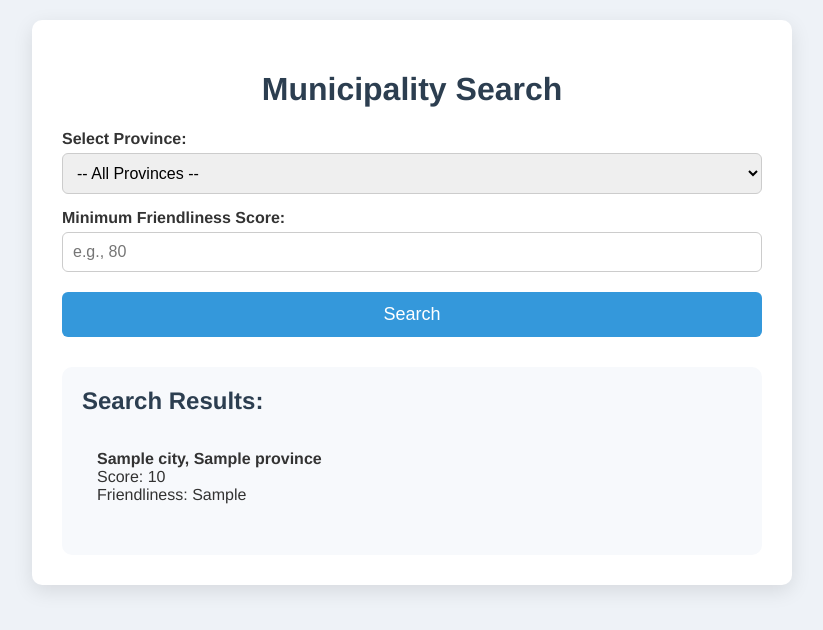
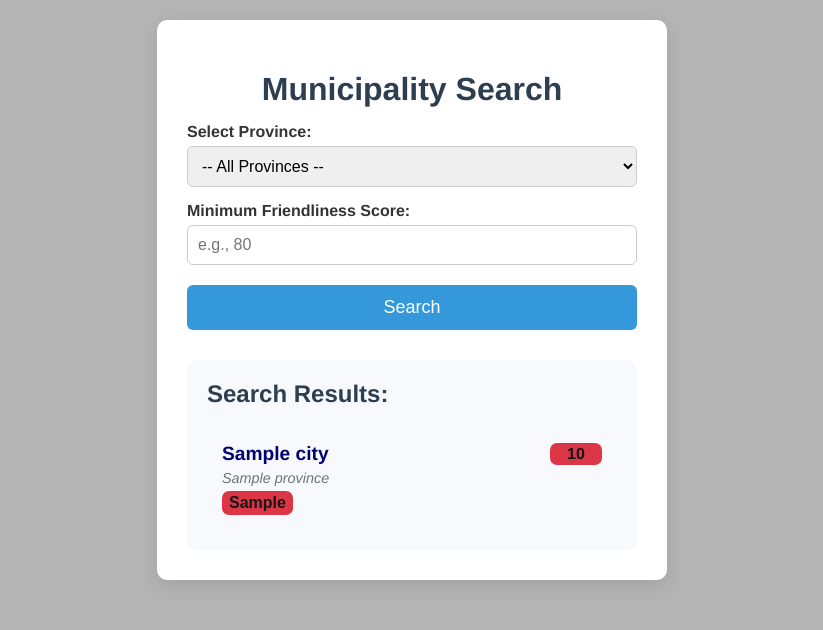
Before and after one commit to ASU-jcox43/SER40X-Group18-FTAC, a Flask app: template Logic/municipality_profile/templates/index.html in a window 1280 px wide. Shown: the top 630 px of the page, without its empty margins (228-1051 px from the left). Run offline with Flask 3, Linux system fonts and the light colour scheme; the template is opened without the code that fills it: most values are stand-ins (such as "Sample title", 1, 10 or a date in 2020).

Commit message:
updated frontend example for municipality profile

```diff
--- a/Logic/municipality_profile/app.py
+++ b/Logic/municipality_profile/app.py
@@ -1,26 +1,26 @@
-from flask import Flask, render_template, request, jsonify
-import search_manager
+from flask import Flask, render_template, request
+from search_manager import load_profiles, search_profiles
 
 app = Flask(__name__)
 
-# Load profiles once
-profiles = search_manager.load_profiles()
-provinces = sorted(list({p["Province"] for p in profiles if p["Province"]}))
+# Load profiles once at startup
+profiles = load_profiles()
 
-@app.route("/")
+@app.route("/", methods=["GET", "POST"])
 def index():
-    return render_template("index.html", provinces=provinces)
+    results = None
+    if request.method == "POST":
+        province = request.form.get("province")
+        min_score = request.form.get("minScore")
+        min_score = float(min_score) if min_score else None
 
-@app.route("/search", methods=["POST"])
-def search():
-    province = request.form.get("province")
-    min_score = request.form.get("min_score")
-    try:
-        min_score = float(min_score) if min_score else None
-    except ValueError:
-        min_score = None
-    results = search_manager.search_profiles(profiles, min_score=min_score, province=province)
-    return jsonify(results)
+        # Treat empty string or "all" as no filter
+        if not province or province.lower() == "all":
+            province = None
+
+        results = search_profiles(profiles, min_score=min_score, province=province)
+
+    return render_template("index.html", results=results)
 
 if __name__ == "__main__":
     app.run(debug=True)
--- a/Logic/municipality_profile/search_manager.py
+++ b/Logic/municipality_profile/search_manager.py
@@ -32,7 +32,6 @@ def load_profiles():
                 profiles.append(normalize_profile(data))
 
     return profiles
-
 
 def normalize_profile(data):
     geo = data.get("Geographic", {})
--- a/Logic/municipality_profile/static/styles.css
+++ b/Logic/municipality_profile/static/styles.css
@@ -1,13 +1,13 @@
 body {
     font-family: 'Helvetica Neue', Arial, sans-serif;
-    background: #eef2f7;
+    background: #b4b4b4;
     margin: 0;
     padding: 20px;
     color: #333;
 }
 
 .container {
-    max-width: 700px;
+    max-width: 450px;
     margin: 0 auto;
     background: #fff;
     padding: 30px;
@@ -17,6 +17,7 @@ body {
 
 h1 {
     text-align: center;
+    margin-bottom: auto;
     color: #2c3e50;
 }
 
@@ -70,6 +71,7 @@ form button:hover {
 #results ul {
     list-style: none;
     padding: 0;
+    margin: 0;
 }
 
 #results li {
@@ -80,3 +82,55 @@ form button:hover {
 #results li:last-child {
     border-bottom: none;
 }
+
+.result-row {
+    display: flex;                  /* left stack vs right score */
+    justify-content: space-between; /* push score to right */
+    align-items: flex-start;        /* top-align score with city */
+}
+
+.location-friendliness {
+    display: flex;
+    flex-direction: column; /* stack city, province, friendliness vertically */
+    gap: 5px;
+}
+
+/* City and Province */
+.city {
+    font-weight: bold;
+    font-size: 1.2em;
+    color: #010170; /* blue */
+}
+
+.province {
+    font-style: italic;
+    font-size: 0.90em;
+    color: #6c757d; /* gray */
+}
+
+/* Friendliness box */
+.friendliness {
+    padding: 3px 7px;
+    border-radius: 7px;
+
+    font-family: sans-serif;
+    font-weight: bold;
+    width: fit-content;
+}
+
+.friendliness.high { background-color: #28a745; color: #161616; }    /* Very friendly */
+.friendliness.medium { background-color: #ffc107; color: #161616; } /* Friendly */
+.friendliness.low { background-color: #dc3545; color: #161616; }     /* Not friendly */
+
+/* Score box */
+.score {
+    padding: 2px 1px;
+    border-radius: 7px;
+    font-weight: bold;
+    text-align: center;
+    min-width: 50px;
+}
+
+.score.high { background-color: #28a745; color: #161616; }
+.score.medium { background-color: #ffc107; color: #161616; }
+.score.low { background-color: #dc3545; color: #161616; }
--- a/Logic/municipality_profile/templates/index.html
+++ b/Logic/municipality_profile/templates/index.html
@@ -31,9 +31,24 @@
                 <ul>
                     {% for profile in results %}
                         <li>
-                            <strong>{{ profile['City'] }}, {{ profile['Province'] }}</strong><br>
-                            Score: {{ profile['Score'] }}<br>
-                            Friendliness: {{ profile['Friendliness Index'] }}
+                            <div class="result-row">
+                                <div class="location-friendliness">
+                                    <span class="city">{{ profile['City'] }}</span>
+                                    <span class="province">{{ profile['Province'] }}</span>
+                                    <span class="friendliness
+                                        {% if profile['Friendliness Index'] == 'Very friendly' %}high
+                                        {% elif profile['Friendliness Index'] == 'Friendly' %}medium
+                                        {% else %}low{% endif %}">
+                                        {{ profile['Friendliness Index'] }}
+                                    </span>
+                                </div>
+                                <span class="score
+                                    {% if profile['Score'] >= 80 %}high
+                                    {% elif profile['Score'] >= 60 %}medium
+                                    {% else %}low{% endif %}">
+                                    {{ profile['Score'] }}
+                                </span>
+                            </div>
                         </li>
                     {% endfor %}
                 </ul>
```
